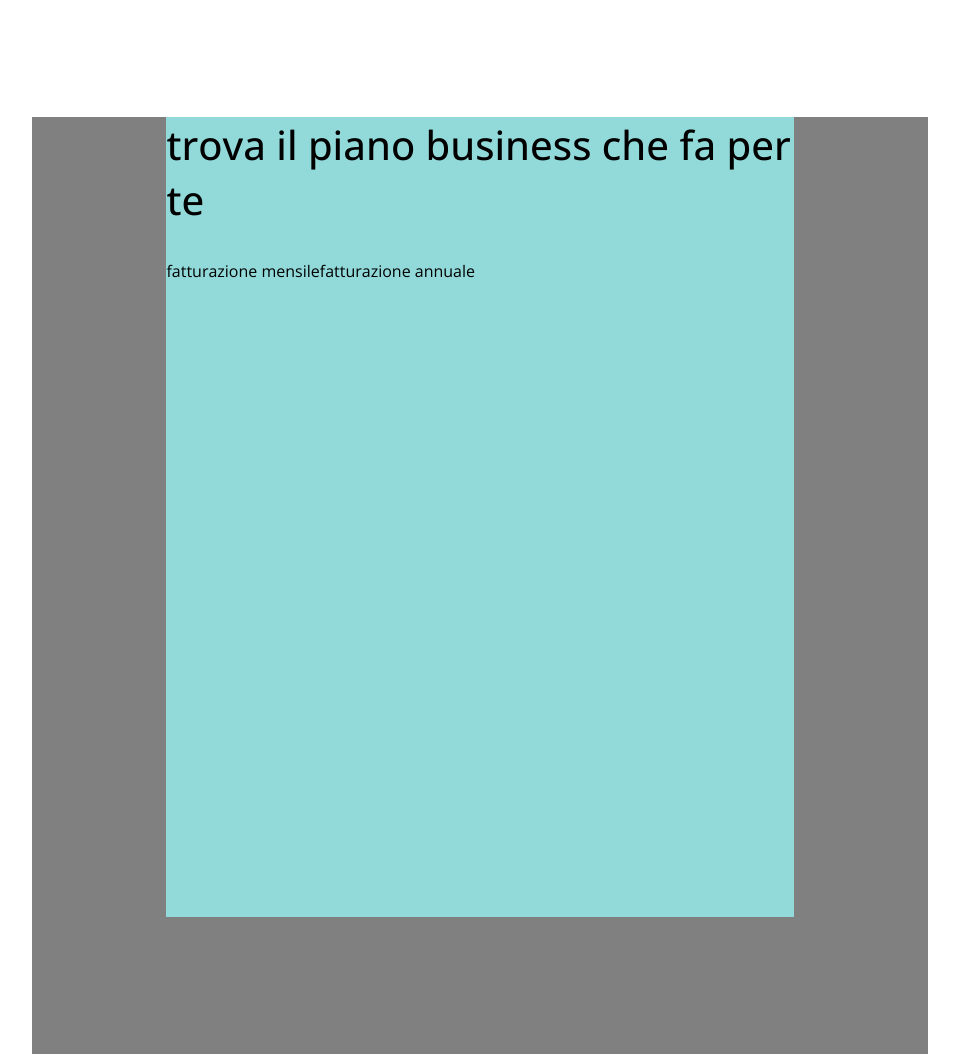
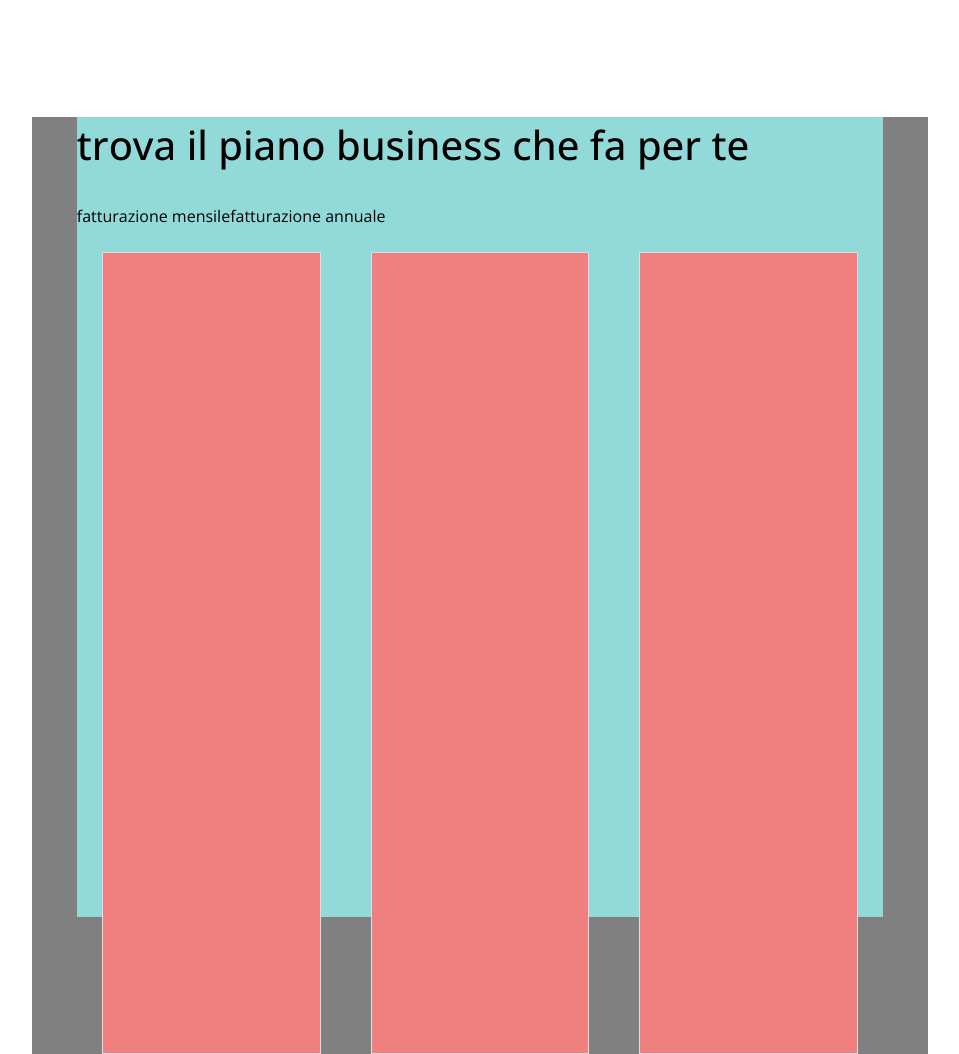
Before and after one commit to fedepaloz/htmlcss-dropbox, a plain HTML site: page index.html in a window 1280 px wide. Shown: the part 863-1917 px from the top of the page, without its empty margins (160-1119 px from the left). Drawn offline with nearby package versions, Linux system fonts and the light colour scheme.

Commit message:
mockup schede business

```diff
--- a/css/style.css
+++ b/css/style.css
@@ -125,8 +125,27 @@ h3 {
 }
 
 .business-plan {
-    width: 70%;
+    width: 90%;
     background-color: rgb(146, 218, 218);
     height: 100vh;
     margin: 0 auto;
+
+
 }
+
+.col-container {
+    display: flex;
+    width: 100%;
+    height: 100%;
+    justify-content: space-between;
+}
+
+.col-professional,
+.col-advance,
+.col-enterprise {
+    width: 33%;
+    height: 100%;
+    background-color: lightcoral;
+    border: 1px solid #dedede;
+    margin: 25px 25px;
+}
--- a/index.html
+++ b/index.html
@@ -65,9 +65,11 @@
                 <div>fatturazione annuale</div>
 
             </div>
+            <div class="col-container">
             <div class="col-professional"></div>
             <div class="col-advance"></div>
-            <div class="col-enetrprise"></div>
+            <div class="col-enterprise"></div>
+        </div>
 
         </section>
     </main>
```
